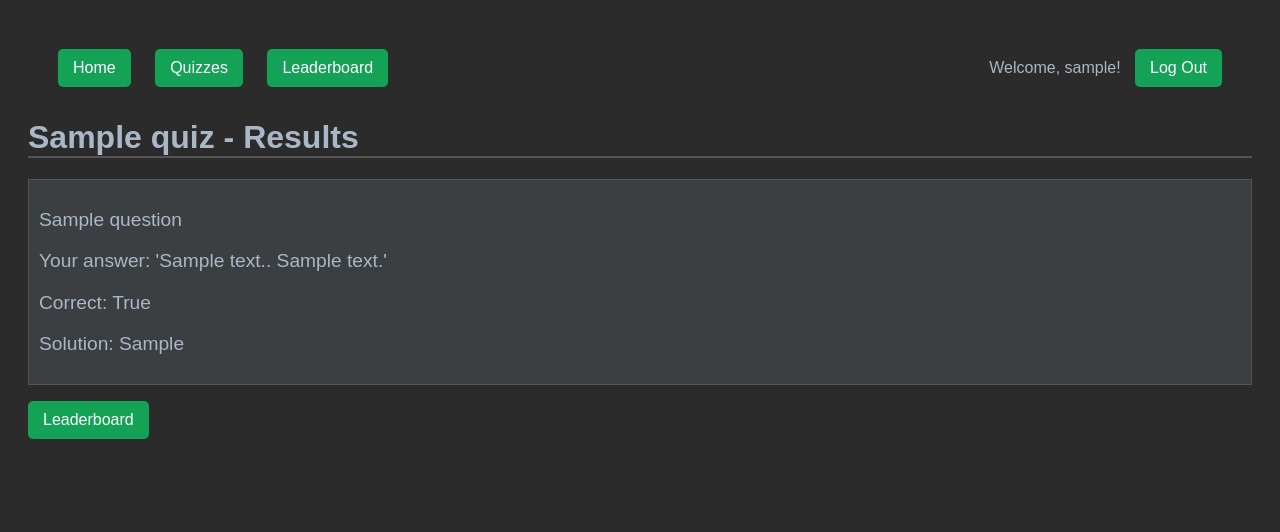
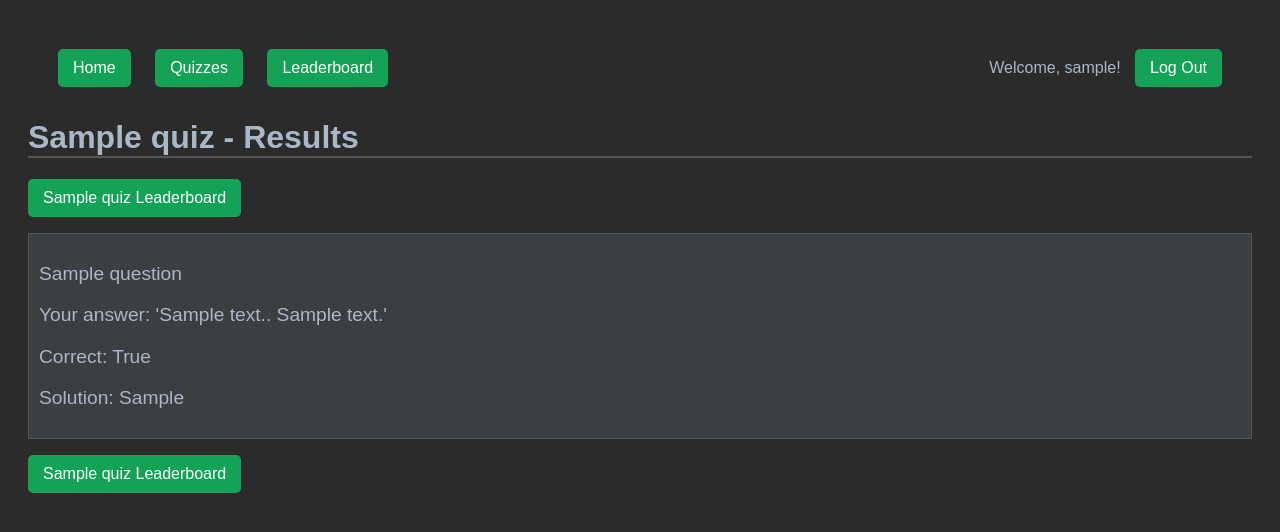
Before and after one commit to wurstbroteater/JQuiz, a Django app: page /quiz/1/results/ in a window 1280 px wide. Shown: the part 180-712 px from the top of the page. Run offline with Django 5.2, Linux system fonts and the light colour scheme; a user stored in the database is signed in; tables that the repository leaves empty hold one stand-in row (values such as "Sample post").

Commit message:
Fix incorrect url name usage

```diff
--- a/templates/quiz/results.html
+++ b/templates/quiz/results.html
@@ -4,7 +4,7 @@
 
 {% block content %}
     <h1>{{ quiz.name }} - Results</h1>
-
+    <a href="{% url 'leaderboard_quiz' quiz.id %}">{{ quiz.name }} Leaderboard</a>
     <ul>
         {% for result in results %}
             <li>
@@ -21,6 +21,5 @@
             </li>
         {% endfor %}
     </ul>
-
-    <a href="{% url 'leaderboard' quiz.id %}">Leaderboard</a>
+    <a href="{% url 'leaderboard_quiz' quiz.id %}">{{ quiz.name }} Leaderboard</a>
 {% endblock %}
```
Also changed, not shown: changelog.md.
